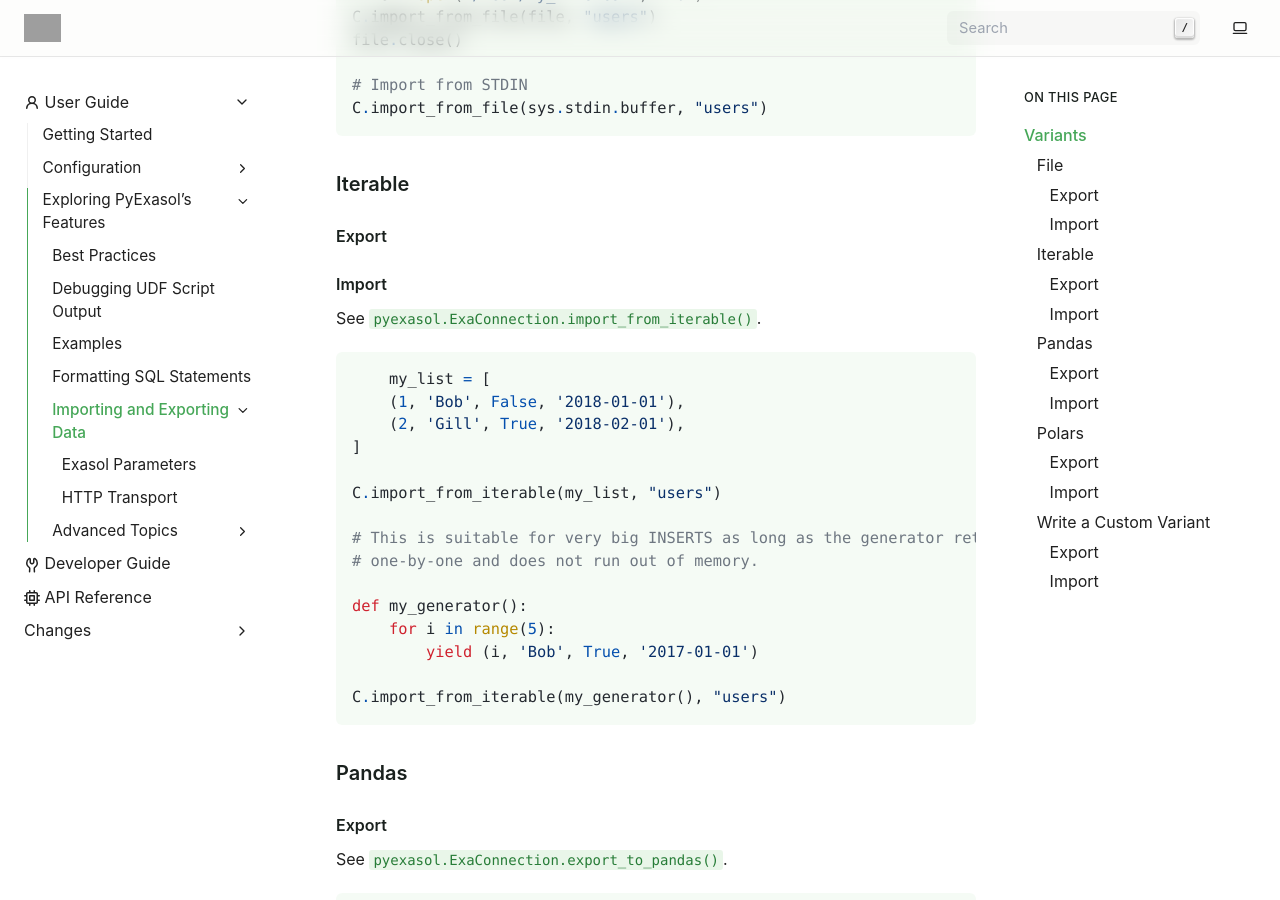
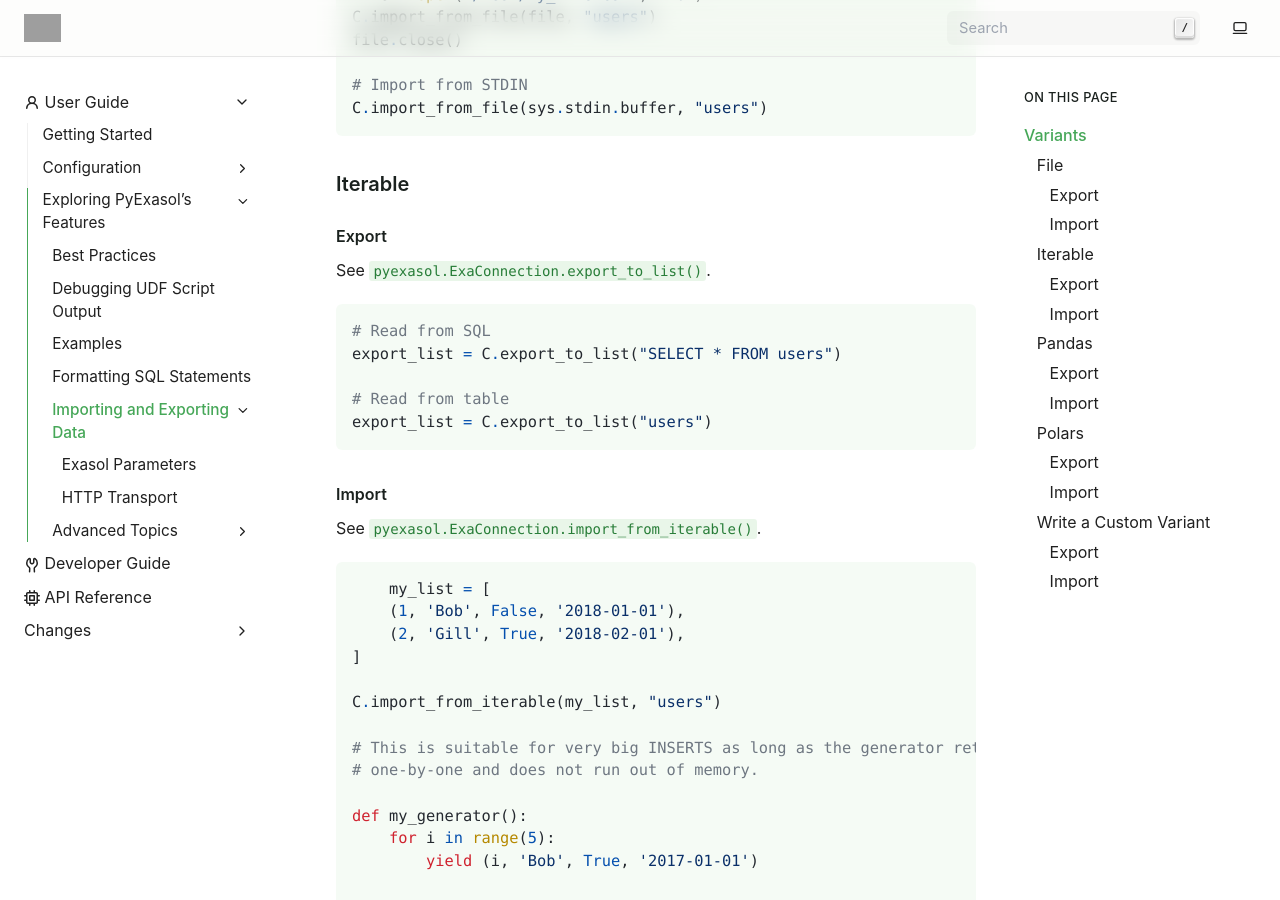
Before and after one commit to exasol/pyexasol, a Sphinx documentation site: the page built from doc/user_guide/exploring_features/import_and_export/index.rst, in a window 1280 px wide and 900 px high, scrolled down 1457 px. Built offline with Sphinx 7.4.7, drawn with Linux system fonts in a browser that asks for light colours; some of the changed text lies outside the part shown; grey boxes are pictures that could not be loaded.

Commit message:
Add missing variant and fix code

```diff
--- a/doc/user_guide/exploring_features/import_and_export/index.rst
+++ b/doc/user_guide/exploring_features/import_and_export/index.rst
@@ -75,7 +75,15 @@ Iterable
 
 Export
 """"""
+See :meth:`pyexasol.ExaConnection.export_to_list`.
 
+.. code-block:: python
+
+    # Read from SQL
+    export_list = C.export_to_list("SELECT * FROM users")
+
+    # Read from table
+    export_list = C.export_to_list("users")
 
 
 Import
```
Also changed, not shown: other parts of doc/user_guide/exploring_features/import_and_export/index.rst (+1 -1 lines).
